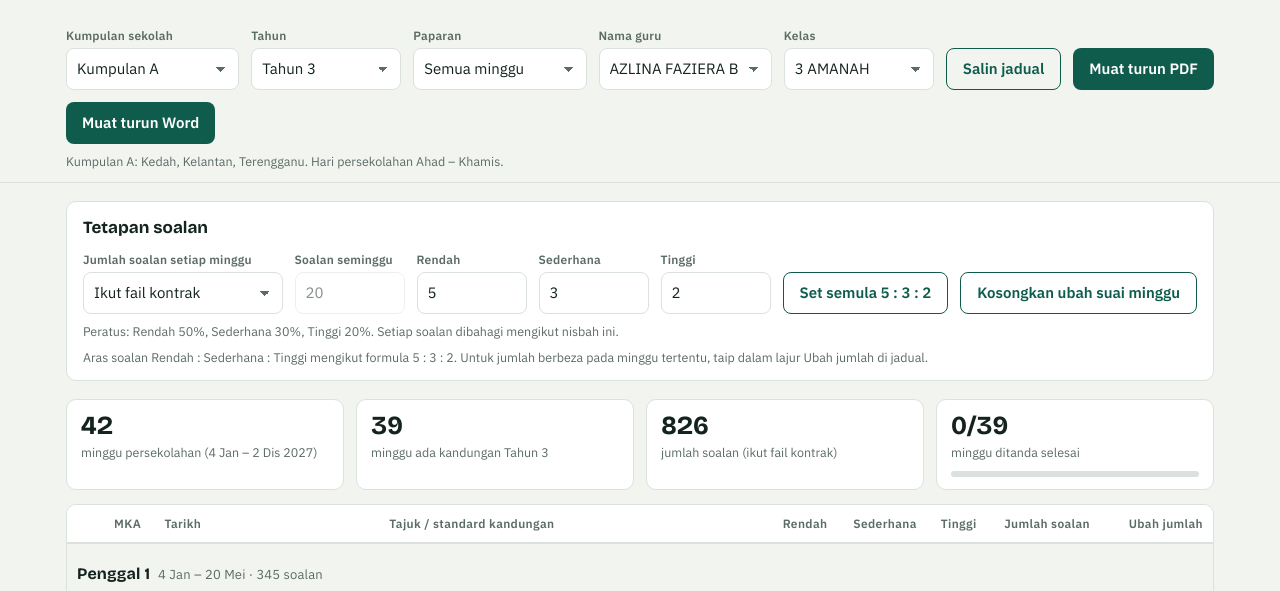
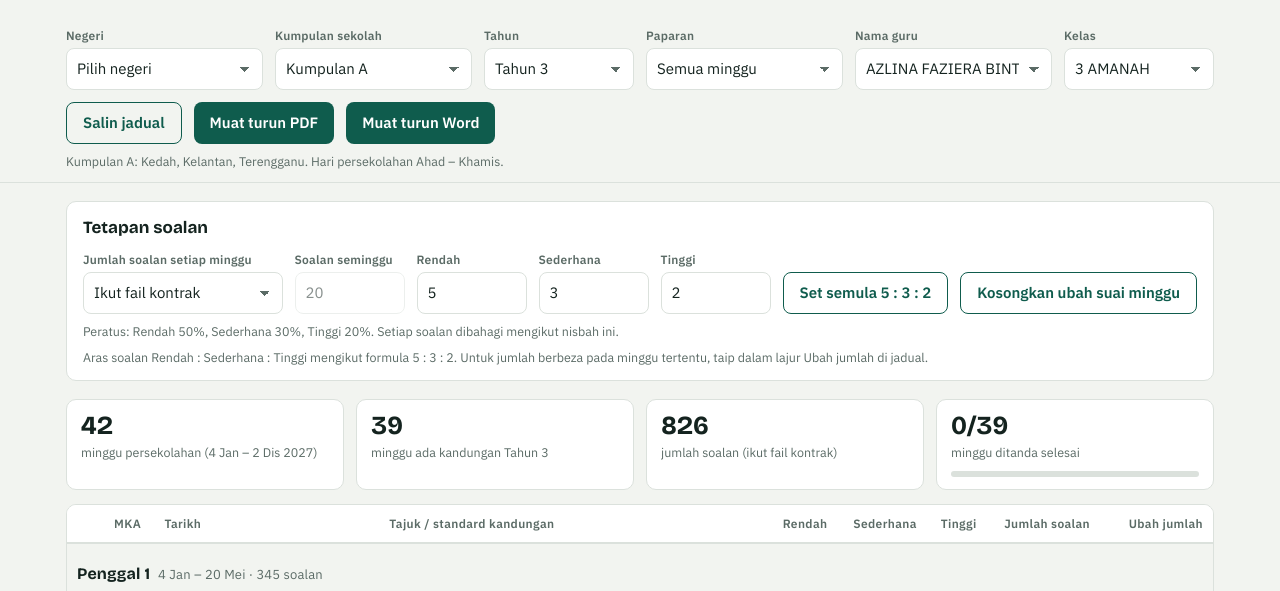
Before and after one commit to norazhanahrabion-cmd/kontrak-latihan-murid-2027, a plain HTML site: page index.html in a window 1280 px wide. Shown: the part 166-757 px from the top of the page. Drawn offline with nearby package versions, Linux system fonts and the light colour scheme.

Commit message:
Tambah menu Negeri (Kumpulan A/B)
Co-Authored-By: Claude Sonnet 5.5 <noreply@anthropic.com>
Claude-Session: https://claude.ai/code/session_016Y3ejEURdyMZvi6iJ2B7PQ

```diff
--- a/index.html
+++ b/index.html
@@ -134,6 +134,10 @@ dialog textarea{width:100%;height:220px;font:12px/1.4 ui-monospace,Menlo,monospa
   <div class="wrap">
     <div class="ctl-row">
       <div class="field">
+        <label for="selNegeri">Negeri</label>
+        <select id="selNegeri"></select>
+      </div>
+      <div class="field">
         <label for="selGroup">Kumpulan sekolah</label>
         <select id="selGroup"></select>
       </div>
@@ -219,17 +223,21 @@ const fd=iso=>{const [y,m,d]=iso.split('-').map(Number);return d+' '+MON[m-1]};
 const hasArabic=s=>/[؀-ۿ]/.test(s);
 const GURU=['ZARILA BINTI ZAINAL ABIDIN','NOR AZHANAH BINTI RABION','M ADIB M KIAR JOHARI','MOHD ZULKIFLI BIN ISMAIL','NIK RABIATUL ADAWIYAH','NUR AZIMA BINTI ABDULLAH','AZLINA FAZIERA BINTI AHMAD','SITI NABILAH BINTI AB WAHAB','ZUBAIDAH HARUN'];
 const KELAS={1:['AMANAH','ARIF','ASPIRASI'],2:['AMANAH','ARIF','ASPIRASI'],3:['AMANAH','ARIF','ASPIRASI'],4:['AKTIF','AMANAH','ARIF','ASPIRASI'],5:['AMANAH','ARIF','ASPIRASI'],6:['AKTIF','AMANAH','ARIF','ASPIRASI']};
-const state={g:'A',y:3,v:'all'};
+const NEGERI={A:['Kedah','Kelantan','Terengganu'],B:['Johor','Melaka','Negeri Sembilan','Pahang','Perak','Perlis','Pulau Pinang','Sabah','Sarawak','Selangor','WP Kuala Lumpur','WP Labuan','WP Putrajaya']};
+const nslug=n=>n.toLowerCase().replace(/\s+/g,'-');
+const state={g:'A',y:3,v:'all',n:''};
 const store={get(k){try{return localStorage.getItem(k)}catch(e){return null}},set(k,v){try{localStorage.setItem(k,v)}catch(e){}}};
 
 function init(){
   $('selGroup').innerHTML=Object.keys(DATA.cal).map(k=>`<option value="${k}">${DATA.cal[k].label}</option>`).join('');
+  $('selNegeri').innerHTML='<option value="">Pilih negeri</option>'+['A','B'].map(k=>`<optgroup label="${DATA.cal[k].label}">`+NEGERI[k].map(n=>`<option value="${n}">${n}</option>`).join('')+'</optgroup>').join('');
+  $('selNegeri').addEventListener('change',e=>{const n=e.target.value;state.n=n;if(n){state.g=NEGERI.A.indexOf(n)>=0?'A':'B';store.set('klm27:negeri',n);}else store.set('klm27:negeri','');state.v='all';sync();});
   $('selGuru').innerHTML='<option value="">Pilih guru</option>'+GURU.map(n=>`<option value="${n}">${n}</option>`).join('')+'<option value="__other">Lain-lain (taip sendiri)</option>';
   $('selYear').innerHTML=[1,2,3,4,5,6].map(y=>`<option value="${y}">Tahun ${y}</option>`).join('');
   const views=[['all','Semua minggu'],['p1','Penggal 1 (Jan – Mei)'],['p2','Penggal 2 (Jun – Dis)']].concat(MONF.map((m,i)=>['m'+i,m]));
   $('selView').innerHTML=views.map(v=>`<option value="${v[0]}">${v[1]}</option>`).join('');
   readHash();
-  $('selGroup').addEventListener('change',e=>{state.g=e.target.value;state.v='all';sync();});
+  $('selGroup').addEventListener('change',e=>{state.g=e.target.value;if(state.n&&NEGERI[state.g].indexOf(state.n)<0){state.n='';store.set('klm27:negeri','');}state.v='all';sync();});
   $('selYear').addEventListener('change',e=>{state.y=+e.target.value;sync();});
   $('selView').addEventListener('change',e=>{state.v=e.target.value;render();});
   $('selGuru').addEventListener('change',e=>{if(e.target.value==='__other'){$('inGuru').hidden=false;$('inGuru').focus();store.set('klm27:guru:'+state.y,$('inGuru').value);}else{$('inGuru').hidden=true;store.set('klm27:guru:'+state.y,e.target.value);}});
@@ -243,15 +251,19 @@ function init(){
   syncControls();render();
 }
 function readHash(){
-  const m=/^#kumpulan-([ab])-tahun-([1-6])$/.exec(location.hash||'');
-  if(m){state.g=m[1].toUpperCase();state.y=+m[2];}
+  const h=location.hash||'';
+  let m=/^#kumpulan-([ab])-tahun-([1-6])$/.exec(h);
+  if(m){state.g=m[1].toUpperCase();state.y=+m[2];if(state.n&&NEGERI[state.g].indexOf(state.n)<0)state.n='';return;}
+  m=/^#(.+)-tahun-([1-6])$/.exec(h);
+  if(m){const all=NEGERI.A.concat(NEGERI.B),n=all.find(x=>nslug(x)===m[1]);if(n){state.n=n;state.g=NEGERI.A.indexOf(n)>=0?'A':'B';state.y=+m[2];return;}}
+  const sn=store.get('klm27:negeri');if(sn&&!h){state.n=sn;state.g=NEGERI.A.indexOf(sn)>=0?'A':'B';}
 }
 function sync(){
-  try{history.replaceState(null,'','#kumpulan-'+state.g.toLowerCase()+'-tahun-'+state.y);}catch(e){}
+  try{history.replaceState(null,'','#'+(state.n?nslug(state.n):'kumpulan-'+state.g.toLowerCase())+'-tahun-'+state.y);}catch(e){}
   syncControls();render();
 }
 function syncControls(){
-  $('selGroup').value=state.g;$('selYear').value=state.y;$('selView').value=state.v;
+  $('selNegeri').value=state.n;$('selGroup').value=state.g;$('selYear').value=state.y;$('selView').value=state.v;
   const c=DATA.contracts[state.y];
   const sg=store.get('klm27:guru:'+state.y), sk=store.get('klm27:kelas:'+state.y);
   const gv=sg!=null?sg:(c.guru||'');
@@ -262,7 +274,7 @@ function syncControls(){
   let kv=sk!=null?sk:(c.kelas?(/^\d/.test(c.kelas)?c.kelas:state.y+' '+c.kelas):'');
   if(kl.indexOf(kv)>=0||kv===''){$('selKelas').value=kv;$('inKelas').hidden=true;$('inKelas').value='';}
   else{$('selKelas').value='__other';$('inKelas').hidden=false;$('inKelas').value=kv;}
-  $('groupHint').textContent=DATA.cal[state.g].label+': '+DATA.cal[state.g].negeri+'. Hari persekolahan '+DATA.cal[state.g].weekdays+'.';
+  $('groupHint').textContent=(state.n?state.n+' tergolong dalam ':'')+DATA.cal[state.g].label+(state.n?'':': '+DATA.cal[state.g].negeri)+'. Hari persekolahan '+DATA.cal[state.g].weekdays+'.'+(state.n?' Jadual mengikut kalendar akademik kumpulan; cuti khas negeri tidak dimasukkan.':'');
 }
 /* ---------- tetapan soalan (aras R:S:T dan jumlah) ---------- */
 function getRatio(){try{const r=JSON.parse(store.get('klm27:ratio')||'null');if(Array.isArray(r)&&r.length===3&&r.every(x=>x>=0)&&r.some(x=>x>0))return r;}catch(e){}return [5,3,2];}
```
